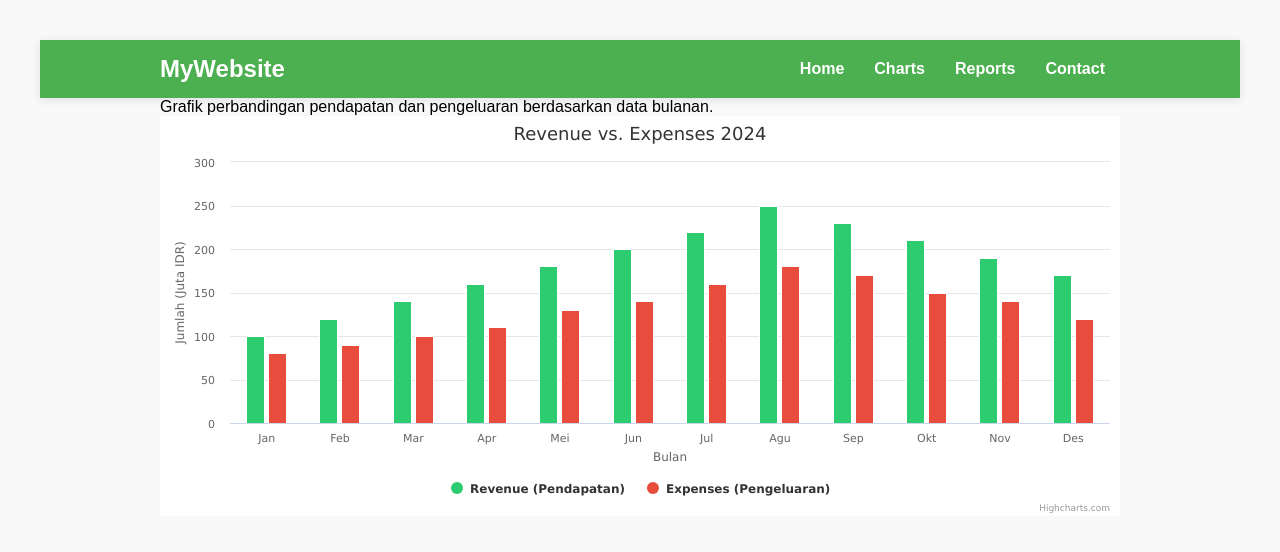
After one commit to KenNarendraE/PHP-Chart, a PHP site: page /revenue.php in a window 1280 px wide. The commit adds this page. Shown: the top 552 px of the page. Run offline with PHP 8.4, Linux system fonts and the light colour scheme.

Commit message:
add revenue chart

```diff
--- a/chart.php
+++ b/chart.php
@@ -28,7 +28,7 @@
             <?php
             $charts = [
                 "Cash Flow Analysis" => "cashflow.php",
-                "Revenue vs. Expenses"=> "cashflow.php",
+                "Revenue vs. Expenses"=> "revenue.php",
                 "Budget vs. Actual"=> "cashflow.php",
                 "Profit & Loss Overview"=> "cashflow.php",
                 "Financial Forecasting"=> "cashflow.php",
--- /dev/null
+++ b/revenue.php
@@ -0,0 +1,66 @@
+<!DOCTYPE html>
+<html lang="id">
+<head>
+    <meta charset="UTF-8">
+    <meta name="viewport" content="width=device-width, initial-scale=1.0">
+    <title>Revenue vs. Expenses</title>
+    <link rel="stylesheet" href="assets/style.css">
+    <script src="https://code.highcharts.com/highcharts.js"></script>
+</head>
+<body>
+
+    <!-- Navbar -->
+    <nav class="navbar">
+        <div class="container">
+            <h1 class="logo">MyWebsite</h1>
+            <ul class="nav-links">
+                <li><a href="index.php">Home</a></li>
+                <li><a href="chart.php">Charts</a></li>
+                <li><a href="#">Reports</a></li>
+                <li><a href="#">Contact</a></li>
+            </ul>
+        </div>
+    </nav>
+
+    <!-- Konten -->
+    <div class="container">
+        <p>Grafik perbandingan pendapatan dan pengeluaran berdasarkan data bulanan.</p>
+
+        <!-- Container Chart -->
+        <div id="revenue-expenses-chart" style="width:100%; height:400px;"></div>
+    </div>
+
+    <script>
+        // Inisialisasi Highcharts untuk Revenue vs. Expenses
+        Highcharts.chart('revenue-expenses-chart', {
+            chart: {
+                type: 'column' // Bisa diganti ke 'line' atau 'bar' sesuai kebutuhan
+            },
+            title: {
+                text: 'Revenue vs. Expenses 2024'
+            },
+            xAxis: {
+                categories: ['Jan', 'Feb', 'Mar', 'Apr', 'Mei', 'Jun', 'Jul', 'Agu', 'Sep', 'Okt', 'Nov', 'Des'],
+                title: {
+                    text: 'Bulan'
+                }
+            },
+            yAxis: {
+                title: {
+                    text: 'Jumlah (Juta IDR)'
+                }
+            },
+            series: [{
+                name: 'Revenue (Pendapatan)',
+                data: [100, 120, 140, 160, 180, 200, 220, 250, 230, 210, 190, 170],
+                color: '#2ecc71' // Warna hijau untuk revenue
+            }, {
+                name: 'Expenses (Pengeluaran)',
+                data: [80, 90, 100, 110, 130, 140, 160, 180, 170, 150, 140, 120],
+                color: '#e74c3c' // Warna merah untuk expenses
+            }]
+        });
+    </script>
+
+</body>
+</html>
```
